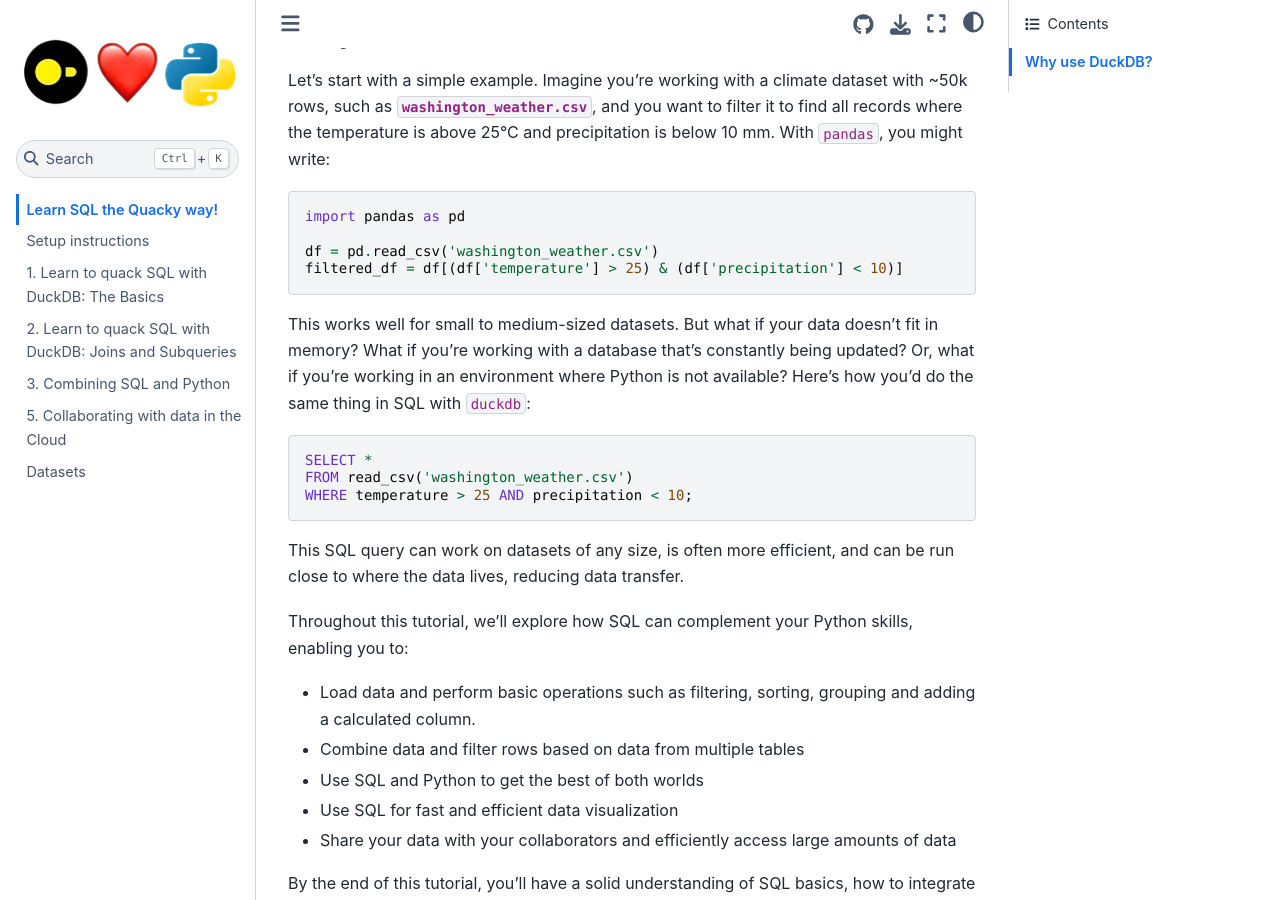
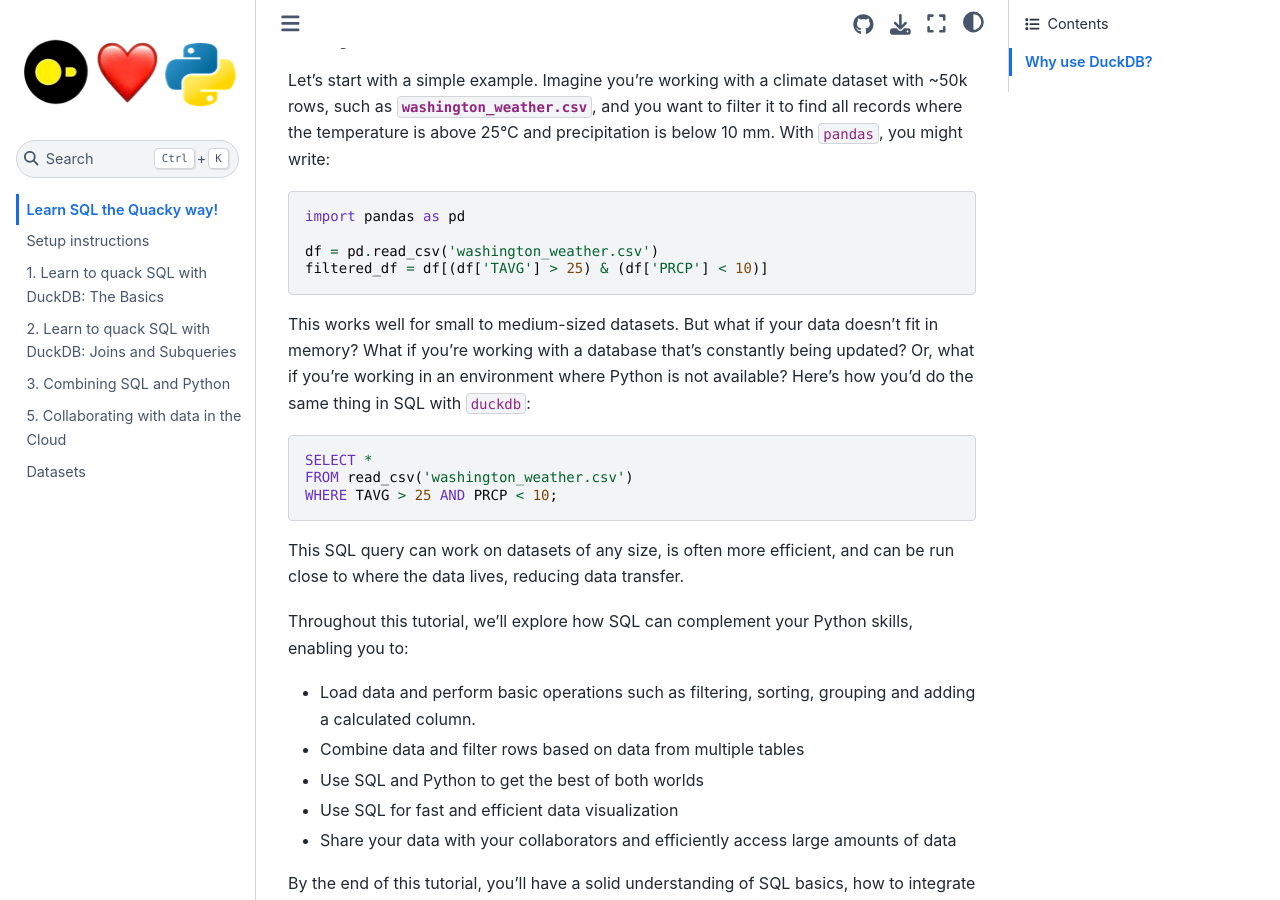
Before and after one commit to MotherDuck-Open-Source/sql-tutorial, a Jupyter Book: the page built from intro.md, in a window 1280 px wide and 900 px high, scrolled down 564 px. Built offline with Jupyter Book 1.0.4 settings and Sphinx 7.4.7 and the Sphinx Book theme 1.1.4, drawn with Linux system fonts in a browser that asks for light colours.

Commit message:
fix column names for weather

````diff
--- a/intro.md
+++ b/intro.md
@@ -17,7 +17,7 @@ Let's start with a simple example. Imagine you're working with a climate dataset
 import pandas as pd
 
 df = pd.read_csv('washington_weather.csv')
-filtered_df = df[(df['temperature'] > 25) & (df['precipitation'] < 10)]
+filtered_df = df[(df['TAVG'] > 25) & (df['PRCP'] < 10)]
 ```
 
 This works well for small to medium-sized datasets. But what if your data doesn't fit in memory? What if you're working with a database that's constantly being updated? Or, what if you're working in an environment where Python is not available? Here's how you'd do the same thing in SQL with `duckdb`:
@@ -25,7 +25,7 @@ This works well for small to medium-sized datasets. But what if your data doesn'
 ```sql
 SELECT *
 FROM read_csv('washington_weather.csv')
-WHERE temperature > 25 AND precipitation < 10;
+WHERE TAVG > 25 AND PRCP < 10;
 ```
 
 This SQL query can work on datasets of any size, is often more efficient, and can be run close to where the data lives, reducing data transfer.
````
